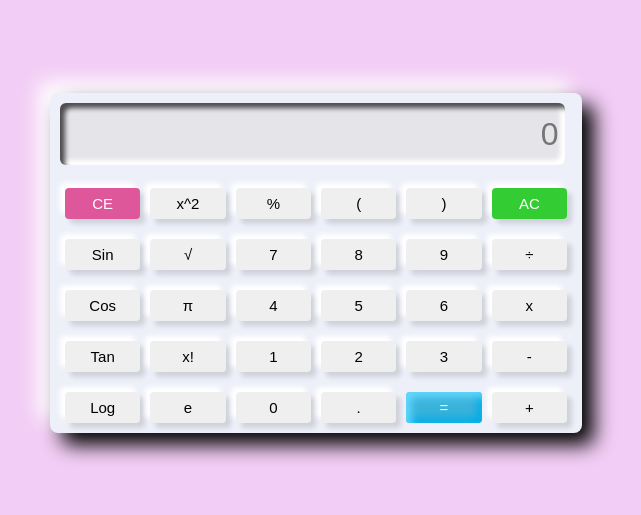
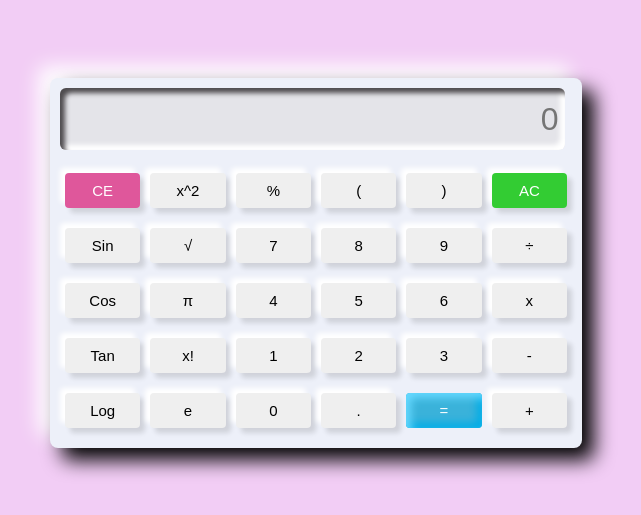
Before and after one commit to quintanarisabel/Calculadora, a plain HTML site: page index.html in a window 1280 px wide. Shown: the part 137-652 px from the top of the page, without its empty margins (324-965 px from the left). Drawn offline with Linux system fonts and the light colour scheme.

Commit message:
Update style.css

```diff
--- a/style.css
+++ b/style.css
@@ -11,7 +11,7 @@ body{
 .contenedor{
     background: #edf0f9;
     width: 40%;   /* ancho */
-    height: 40vh;
+    min-height: 350px;
     padding: 10px;
     border-radius: 8px;
     box-shadow: 12px 12px 20px #020202, -12px -12px 20px #ffffff;
@@ -48,7 +48,7 @@ body{
 
 .botones .row button{
     width: 100px;
-    height: 31px;
+    height: 35px;
     font-size: 15px;
     border: none;
     outline: none;
```
